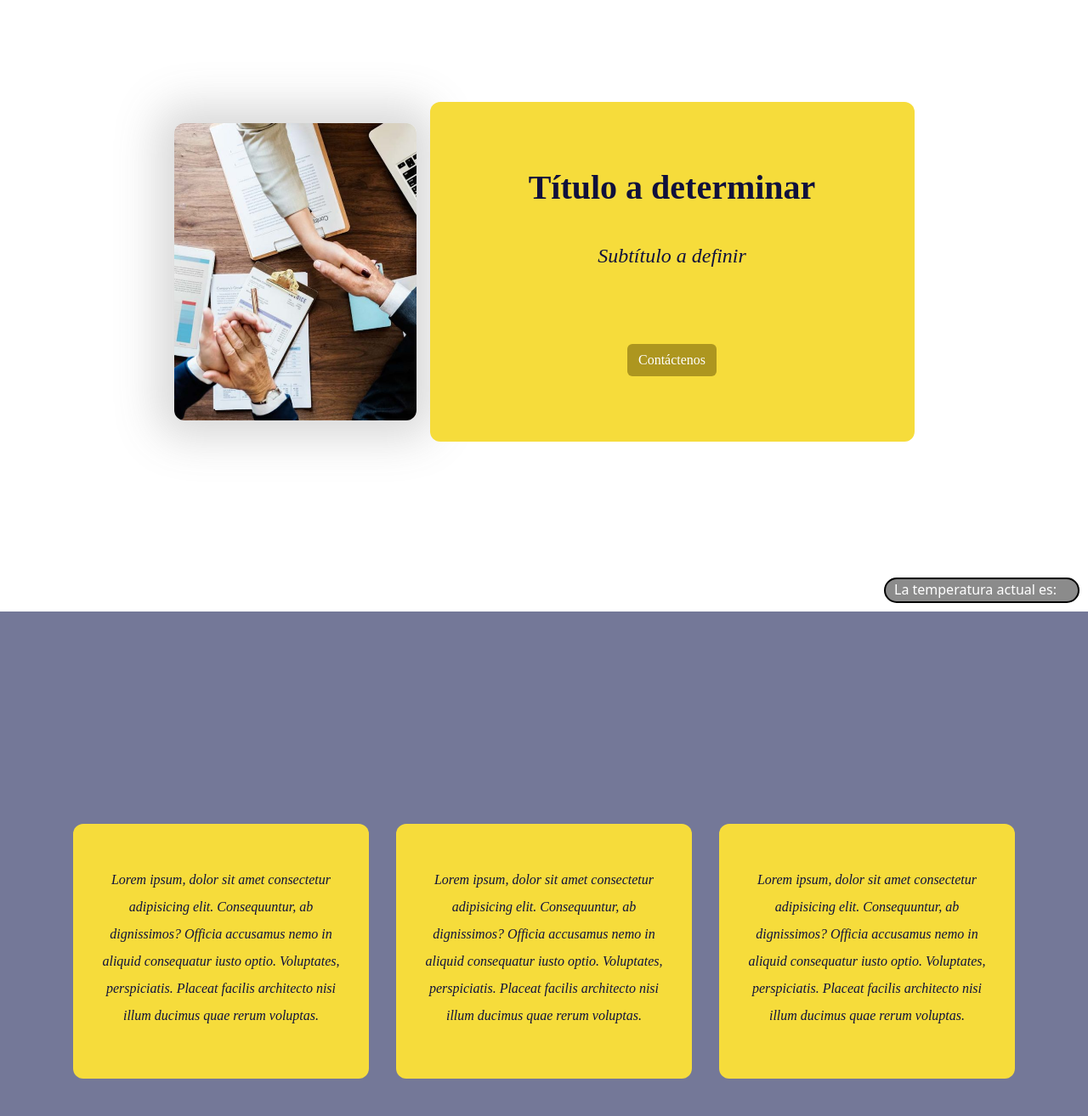
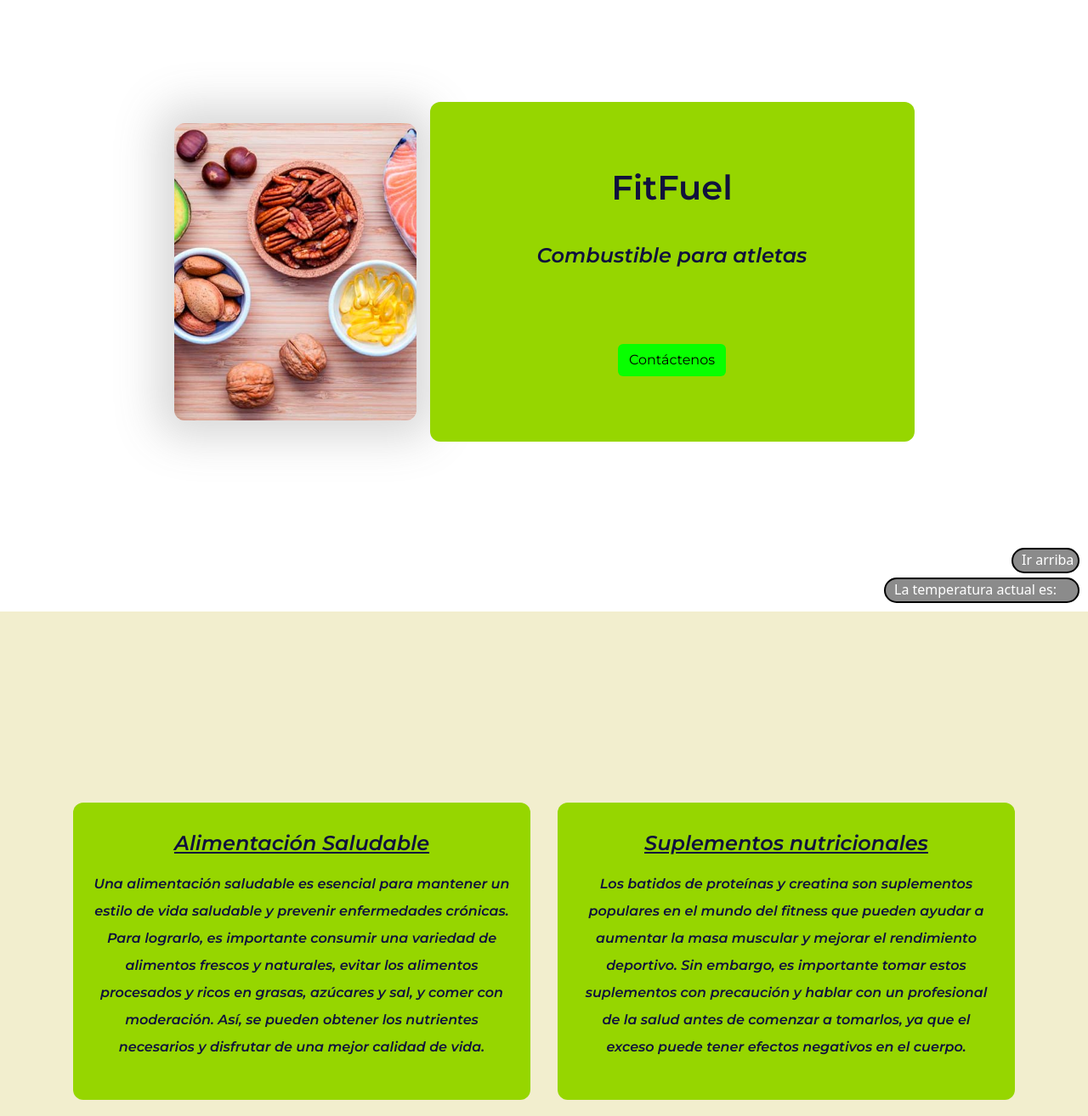
Before and after one commit to Demian2023/trabajo-practico-integrador, a plain HTML site: page index.html in a window 1280 px wide. Shown: the part 80-1394 px from the top of the page at 85% size. Drawn offline with nearby package versions, Linux system fonts and the light colour scheme; no server answers; a web font is replaced by a local one.

Commit message:
Cambios en todo, empresa de alimentacion saludable

```diff
--- a/codigo.js
+++ b/codigo.js
@@ -6,4 +6,8 @@ $(document).ready(function() {
         .done(function(mensaje) {
             $("#temperatura").append(mensaje.current_weather.temperature);
         })
+
+    function validar() {
+
+    }
 });
--- a/estilo.css
+++ b/estilo.css
@@ -3,7 +3,7 @@ body {
     box-sizing: border-box;
     margin: 0;
     padding: 0;
-    font-family: 'Source Serif Pro', serif;
+    font-family: 'Montserrat', sans-serif;
     position: relative;
     height: 100vh;
 }
@@ -21,27 +21,53 @@ body {
     border-radius: 1em;
     background-color: rgba(100, 100, 100, 0.75);
     color: white;
+    z-index: 10;
+}
+
+.arriba {
+    position: fixed;
+    bottom: 35px;
+    right: 0;
+    height: 30px;
+    width: 80px;
+    margin-bottom: 10px;
+    margin-right: 10px;
+    padding-left: 10px;
+    border: 2px solid black;
+    border-radius: 1em;
+    background-color: rgba(100, 100, 100, 0.75);
+    color: white !important;
+    z-index: 10;
+}
+
+a {
+    text-decoration: none !important;
+    color: black !important;
 }
 
 .color-neutro {
-    background-color: #747898;
+    background-color: #F2EECE;
 }
 
 .color-complementario {
-    background-color: #F6DC3B;
+    background-color: #96D600;
 }
 
 .color-acento {
-    background-color: hsl(239, 58%, 15%);
+    background-color: #08FF00;
 }
 
 .blanco {
     background-color: white;
 }
 
+.color-blanco {
+    color: white;
+}
+
 .imagen {
-    background-image: url(imagenes/negocio.jpg);
-    background-position: 25%;
+    background-image: url(imagenes/alimentos.jpg);
+    background-position: center;
     background-size: cover;
     background-repeat: no-repeat;
 }
@@ -55,15 +81,13 @@ body {
 }
 
 .boton {
-    background-color: #AD961F !important;
-    font-family: 'Source Serif Pro', serif !important;
+    background-color: #08FF00 !important;
+    font-family: 'Montserrat', sans-serif !important;
     font-weight: light !important;
-    color: white !important;
-    /* box-shadow: 0 0 20px 10px rgba(65, 65, 65, 0.1); */
 }
 
 h1 {
-    font-family: 'Source Serif Pro', serif;
+    font-family: 'Montserrat', sans-serif;
     font-weight: bold !important;
     color: #10113C !important;
 }
@@ -71,8 +95,8 @@ h1 {
 h4,
 h5,
 h6 {
-    font-family: 'Source Serif Pro', serif;
-    font-weight: light !important;
+    font-family: 'Montserrat', sans-serif;
+    font-weight: bold !important;
     font-style: italic;
     color: #10113C !important;
     line-height: 2em !important;
@@ -85,7 +109,23 @@ h6 {
     padding: 0;
 }
 
-@media only screen and (max-width: 768px) {
+.fondo-imagen {
+    position: absolute;
+    background-image: url(imagenes/alimentos.jpg);
+    background-size: cover;
+    z-index: 1;
+}
+
+.blur {
+    backdrop-filter: blur(15px) brightness(150%) contrast(20%);
+    z-index: 1;
+}
+
+@media only screen and (max-width: 575.98px) {
+    ...
+}
+
+@media only screen and (min-width: 576px) and (max-width: 767.98px) {
     #contenedor {
         height: fit-content !important;
     }
@@ -96,3 +136,26 @@ h6 {
         height: fit-content !important;
     }
 }
+
+@media only screen and (min-width: 768px) and (max-width: 991.98px) {
+    #contenedor {
+        height: fit-content !important;
+    }
+    #contenedor2 {
+        height: fit-content !important;
+    }
+    #contenedor3 {
+        height: fit-content !important;
+    }
+    .fit-content {
+        height: fit-content !important;
+    }
+}
+
+@media only screen and (min-width: 992px) and (max-width: 1199.98px) {
+    ...
+}
+
+@media only screen and (min-width: 1200px) {
+    ...
+}
--- a/index.html
+++ b/index.html
@@ -12,24 +12,27 @@
     <!-- fuente de texto -->
     <link rel="preconnect" href="https://fonts.googleapis.com">
     <link rel="preconnect" href="https://fonts.gstatic.com" crossorigin>
-    <link href="https://fonts.googleapis.com/css2?family=Source+Serif+Pro:ital,wght@0,300;0,400;0,600;1,600&display=swap" rel="stylesheet">
+    <link href="https://fonts.googleapis.com/css2?family=Montserrat:ital,wght@0,300;0,400;0,600;1,300;1,400;1,600&display=swap" rel="stylesheet">
     <!-- JQUERY -->
     <script src="https://code.jquery.com/jquery-3.6.4.min.js" integrity="sha256-oP6HI9z1XaZNBrJURtCoUT5SUnxFr8s3BzRl+cbzUq8=" crossorigin="anonymous"></script>
+    <!-- Validate.js -->
+    <script src="//cdnjs.cloudflare.com/ajax/libs/validate.js/0.13.1/validate.min.js"></script>
     <title>Trabajo práctico integrador</title>
 </head>
 
 <body>
     <div class="temperatura" id="temperatura">La temperatura actual es: </div>
-    <div class="container">
+    <a href="#inicio" class="arriba">Ir arriba</a>
+    <div class="container" id="inicio">
         <div class="row justify-content-center align-items-center text-center vh-100" id="contenedor">
             <div class="col-sm-12 col-md-3 m-2 imagen redondear d-flex align-items-center sombra ancho" style="height: 350px" id="imagen"></div>
             <div class="col-sm-12 col-md-6 m-2 color-complementario d-flex justify-content-center align-items-center redondear ancho" style="height: 400px" id="texto1">
                 <div class="col-md-12">
-                    <h1>Título a determinar</h1>
+                    <h1>FitFuel</h1>
                     <br>
-                    <h4>Subtítulo a definir</h4>
+                    <h4>Combustible para atletas</h4>
                     <br><br><br>
-                    <button class="btn boton">Contáctenos</button>
+                    <button class="btn boton"><a href="#formulario">Contáctenos</a></button>
                 </div>
             </div>
         </div>
@@ -37,32 +40,44 @@
     <div class="fondo color-neutro" id="contenedor2">
         <div class="container">
             <div class="row vh-100 justify-content-center align-items-center text-center" id="contenedor3">
-                <div class="col-sm-12 col-md-6 col-lg-4 p-3">
-                    <div class="col-12 color-complementario redondear p-4 d-flex align-items-center" style="height: 300px;">
+                <div class="col-sm-12 col-md-6 p-3">
+                    <div class="col-12 color-complementario redondear p-4 d-flex fit-content" style="height: 350px;">
                         <div class="col-12">
+                            <h4><b><u>Alimentación Saludable</u></b></h4>
                             <h6>
-                                Lorem ipsum, dolor sit amet consectetur adipisicing elit. Consequuntur, ab dignissimos? Officia accusamus nemo in aliquid consequatur iusto optio. Voluptates, perspiciatis. Placeat facilis architecto nisi illum ducimus quae rerum voluptas.
+                                Una alimentación saludable es esencial para mantener un estilo de vida saludable y prevenir enfermedades crónicas. Para lograrlo, es importante consumir una variedad de alimentos frescos y naturales, evitar los alimentos procesados y ricos en grasas,
+                                azúcares y sal, y comer con moderación. Así, se pueden obtener los nutrientes necesarios y disfrutar de una mejor calidad de vida.
                             </h6>
                         </div>
                     </div>
                 </div>
-                <div class="col-sm-12 col-md-6 col-lg-4 p-3">
-                    <div class="col-12 color-complementario redondear p-4 d-flex align-items-center" style="height: 300px;">
+                <div class="col-sm-12 col-md-6 p-3">
+                    <div class="col-12 color-complementario redondear p-4 d-flex  fit-content" style="height: 350px">
                         <div class="col-12">
+                            <h4><b><u>Suplementos nutricionales</u></b></h4>
                             <h6>
-                                Lorem ipsum, dolor sit amet consectetur adipisicing elit. Consequuntur, ab dignissimos? Officia accusamus nemo in aliquid consequatur iusto optio. Voluptates, perspiciatis. Placeat facilis architecto nisi illum ducimus quae rerum voluptas.
+                                Los batidos de proteínas y creatina son suplementos populares en el mundo del fitness que pueden ayudar a aumentar la masa muscular y mejorar el rendimiento deportivo. Sin embargo, es importante tomar estos suplementos con precaución y hablar con un profesional
+                                de la salud antes de comenzar a tomarlos, ya que el exceso puede tener efectos negativos en el cuerpo.
                             </h6>
                         </div>
                     </div>
                 </div>
-                <div class="col-sm-12 col-md-6 col-lg-4 p-3">
-                    <div class="col-12 color-complementario redondear p-4 d-flex align-items-center" style="height: 300px;">
-                        <div class="col-12">
-                            <h6>
-                                Lorem ipsum, dolor sit amet consectetur adipisicing elit. Consequuntur, ab dignissimos? Officia accusamus nemo in aliquid consequatur iusto optio. Voluptates, perspiciatis. Placeat facilis architecto nisi illum ducimus quae rerum voluptas.
-                            </h6>
-                        </div>
+            </div>
+        </div>
+    </div>
+    <div class="fondo fondo-imagen color-complementario">
+        <div class="fondo blur">
+            <div class="row d-flex justify-content-center align-items-center text-center pt-5 m-0">
+                <div class="col-8" id="formulario">
+                    <div class="mb-3">
+                        <label for="nombre" class="form-label color-blanco">Nombre y apellido</label>
+                        <input type="text" class="form-control" id="nombre" placeholder="Tu nombre y apellido">
                     </div>
+                    <div class="mb-3">
+                        <label for="email" class="form-label color-blanco">Email</label>
+                        <input type="email" class="form-control" id="email" placeholder="Tudirecciondemail@ejemplo.com">
+                    </div>
+                    <button type="submit" class="btn boton" onclick="validar()">Enviar</button>
                 </div>
             </div>
         </div>
```
Also changed, not shown: imagenes/alimentos.jpg (added), imagenes/negocio.jpg (deleted).
